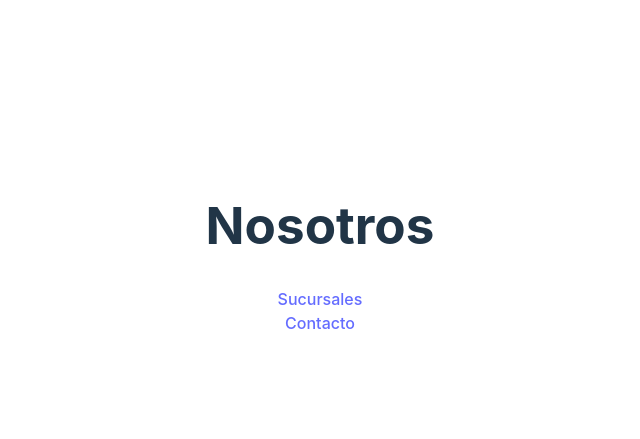
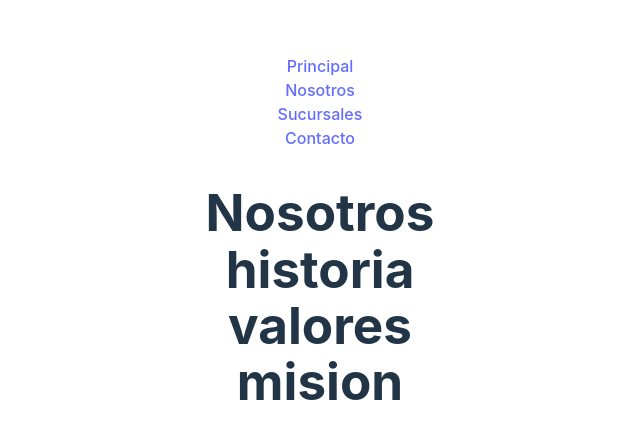
Before and after one commit to juanbosquedev/BosqueBakery, a React (Vite) app: page /about in a window 1280 px wide. Shown: the part 151-590 px from the top of the page, without its empty margins (320-960 px from the left). Built offline with nearby package versions, Linux system fonts and the light colour scheme.

Commit message:
html skeleton

```diff
--- a/src/App.jsx
+++ b/src/App.jsx
@@ -3,6 +3,7 @@ import Branches from "./branches";
 import Home from './home'
 import Nav from './nav'
 import Contact from "./contact";
+import About from "./about";
 import "./App.css";
 
 function App() {
@@ -10,7 +11,8 @@ function App() {
     <div>
         <Nav/>
       <Routes>
-        <Route exact path="/home" element={<Home/>} />
+        <Route exact path="/" element={<Home/>} />
+        <Route path="/about" element={<About/>} />
         <Route path="/sucursales" element={<Branches/>} />
         <Route path="/contacto" element={<Contact/>} />
 
--- /dev/null
+++ b/src/about.jsx
@@ -0,0 +1,15 @@
+export default function About() {
+  return (
+    <div>
+      <h1>
+        Nosotros
+        <br />
+        historia
+        <br />
+        valores
+        <br />
+        mision
+      </h1>
+    </div>
+  );
+}
--- a/src/home.jsx
+++ b/src/home.jsx
@@ -1,7 +1,7 @@
 export default function Home (){
     return(
         <div>
-            <h1>HOME<br/>
+            <h1>principal<br/>
             aca puede ir una imagen de fondo y luego se va a mostrar informacion que se seleccione<br/>
             ej: productos y sus fotos</h1>
         </div>
--- a/src/nav.jsx
+++ b/src/nav.jsx
@@ -3,7 +3,10 @@ import { Link } from "react-router-dom";
 export default function Nav() {
   return (
     <div>
-      <h1>Nosotros</h1>
+      <Link to="/">Principal</Link>
+      <br />
+      <Link to="/about">Nosotros</Link>
+      <br />
       <Link to="/sucursales">Sucursales</Link>
       <br />
       <Link to="/contacto">Contacto</Link>
```
